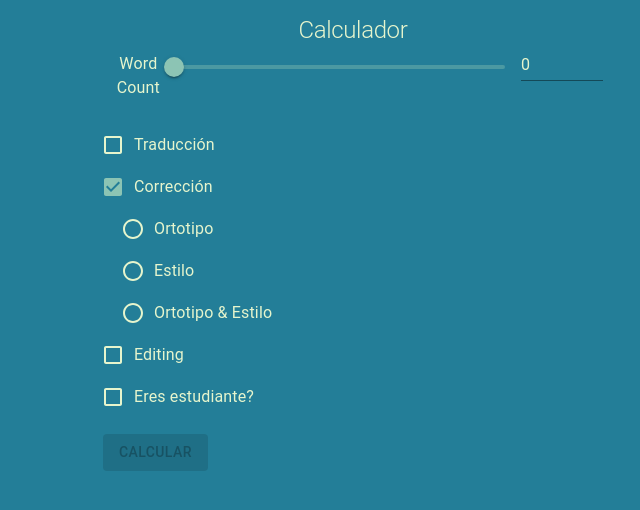
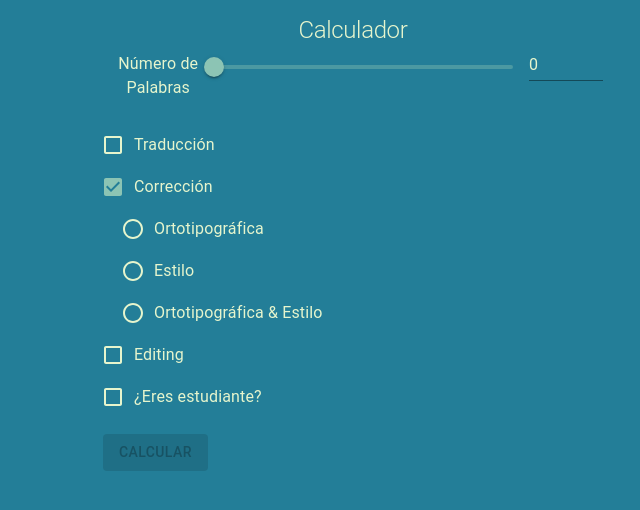
Before and after one commit to sebzapata/tarifa, a React (Create React App) app: page / in a window 1280 px wide. Both pictures are taken after a click on the label "Corrección". Shown: the top 510 px of the page, without its empty margins (287-927 px from the left). Built offline with nearby package versions, Linux system fonts and the light colour scheme.

Commit message:
update text

```diff
--- a/src/App.tsx
+++ b/src/App.tsx
@@ -128,13 +128,13 @@ function App() {
           <FormControlLabel
             value="Ortotipo"
             control={<Radio />}
-            label="Ortotipo"
+            label="Ortotipográfica"
           />
           <FormControlLabel value="Estilo" control={<Radio />} label="Estilo" />
           <FormControlLabel
             value="OrtotipoEstilo"
             control={<Radio />}
-            label="Ortotipo & Estilo"
+            label="Ortotipográfica & Estilo"
           />
         </RadioGroup>
       </FormControl>
@@ -176,7 +176,7 @@ function App() {
             <Grid>
               <Grid display="flex" width="100%">
                 <Grid>
-                  <Typography>Word Count</Typography>
+                  <Typography>Número de Palabras</Typography>
                 </Grid>
                 <Grid width="80%" marginRight="16px">
                   <Slider
@@ -284,7 +284,7 @@ function App() {
                       }}
                     />
                   }
-                  label="Eres estudiante?"
+                  label="¿Eres estudiante?"
                 />
               </FormGroup>
             </Grid>
```
